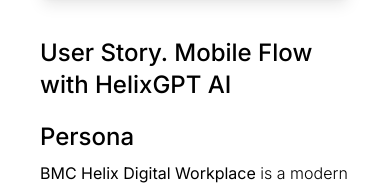
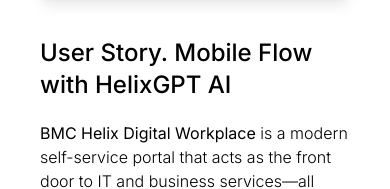
Before and after one commit to elenabubnova/elenabubnova.github.io, a plain HTML site: page bmc_helix_gpt_mobile.html in a window 390 px wide. Shown: the part 1303-1492 px from the top of the page. Drawn offline with nearby package versions, Linux system fonts and the light colour scheme.

```diff
--- a/bmc_helix_gpt_mobile.html
+++ b/bmc_helix_gpt_mobile.html
@@ -80,7 +80,7 @@
 		<section class="max-w-[640px] lg:max-w-[540px] px-0 mb-10">
 			<h3 class="text-2xl font-medium mb-5">User Story.
 				Mobile Flow with HelixGPT AI</h3>
-			<h3 class="text-2xl font-medium mb-2">Persona</h3>
+			<!-- <h3 class="text-2xl font-medium mb-2">Persona</h3> -->
 			<p class="mb-10">
 				<strong>BMC Helix Digital Workplace</strong> is a modern self-service portal that acts as the front door
 				to IT and
```
